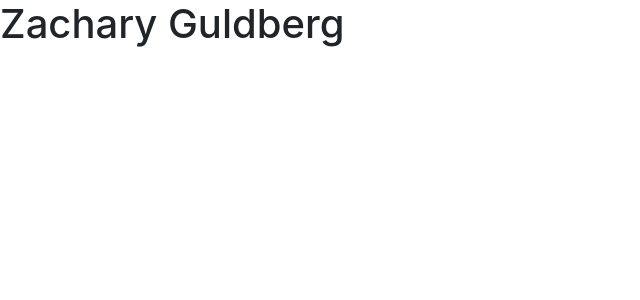
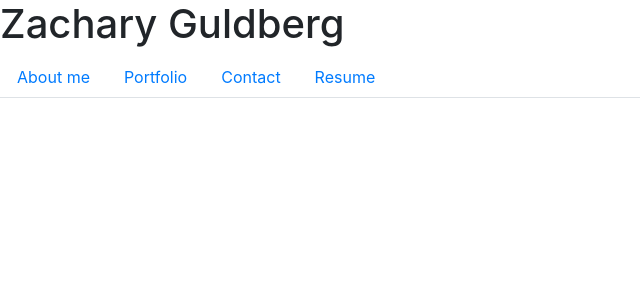
Before and after one commit to zacharyjg00/React-Portfolio, a React (Create React App) app: page / in a window 1280 px wide. Shown: the top 300 px of the page, without its empty margins (0-640 px from the left). Built offline with nearby package versions, Linux system fonts and the light colour scheme.

Commit message:
Added basic header with navigation links

```diff
--- a/src/components/Header.js
+++ b/src/components/Header.js
@@ -1,9 +1,11 @@
 import React from 'react';
+import Navigation from './Navigation';
 
 export default function Header() {
     return (
         <header>
             <h1>Zachary Guldberg</h1>
+            <Navigation />
         </header>
     );
 }
```
Also changed, not shown: src/components/Navigation.js (+5 -5 lines).
